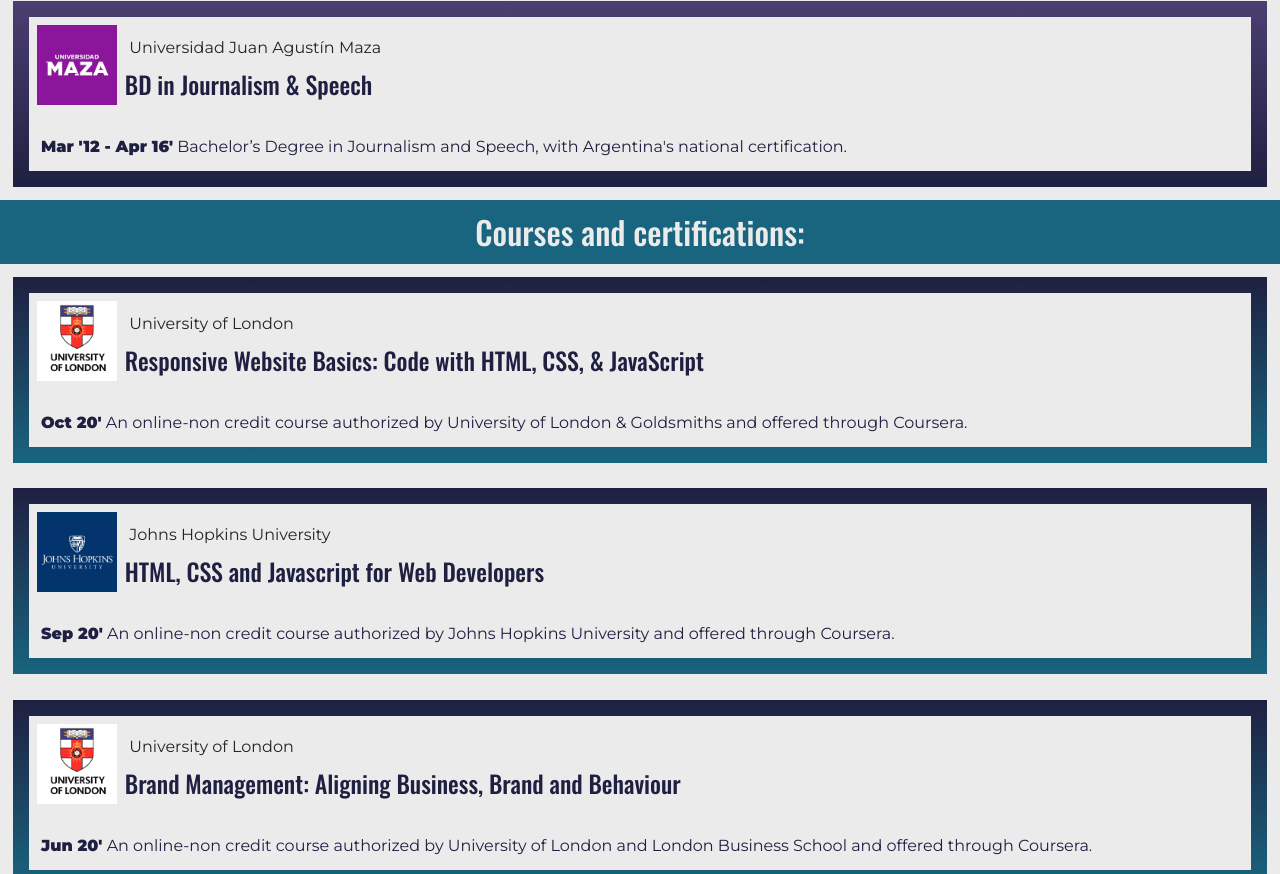
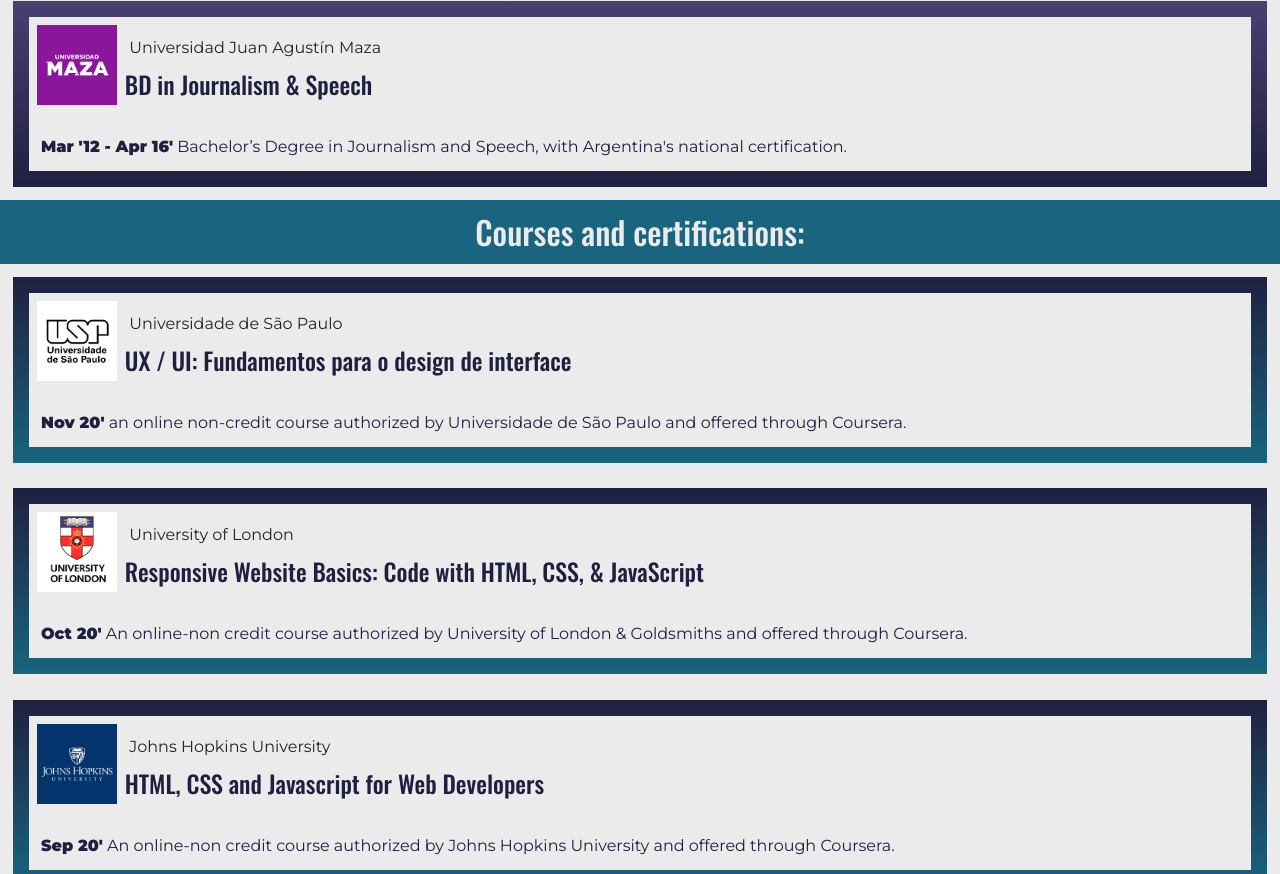
Before and after one commit to murraywallas/CoderHouse-4taEntrega, a website: page education.html in a window 1280 px wide. Shown: the part 515-1389 px from the top of the page. Drawn offline with nearby package versions, Linux system fonts and the light colour scheme.

Commit message:
added new course from USP to education.html

```diff
--- a/education.html
+++ b/education.html
@@ -78,6 +78,16 @@
             <h2 class="title-text">Courses and certifications:</h2> <!--Button in each course to view certificate? Maybe in title & image with hover-->
             <div class="container-course-degree">
                 <div>
+                    <a href="https://www.coursera.org/account/accomplishments/certificate/8QA7LTHQEAHF"><img src="img/usp-logo.jpg" alt="Universidade de São Paulo logo"></a>
+                    <div id="course-title">
+                        <h5>Universidade de São Paulo</h5>
+                        <h3>UX / UI: Fundamentos para o design de interface</h3>
+                    </div>
+                </div>
+                <p><b>Nov 20'</b> an online non-credit course authorized by Universidade de São Paulo and offered through Coursera.</p>
+            </div>
+            <div class="container-course-degree">
+                <div>
                     <a href="https://www.coursera.org/account/accomplishments/verify/573VDMD4HL8M"><img src="img/university of london-logo.jpg" alt="University of London logo"></a>
                     <div id="course-title">
                         <h5>University of London</h5>
```
Also changed, not shown: img/usp-logo.jpg (added).
